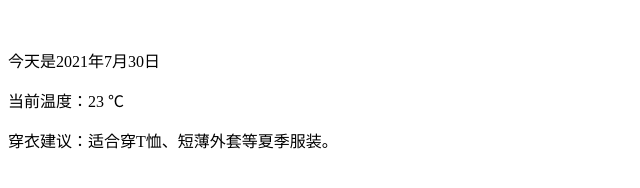
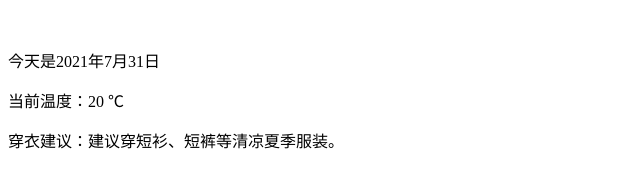
Before and after one commit to wjdnb/github-actions-weather-bot, a website: page index.html in a window 1280 px wide. Shown: the full height of the page, 0-640 px from the left. Drawn offline with Linux system fonts and the light colour scheme.

Commit message:
Deploying to gh-pages from @ Hgwxxdd/github-actions-weather-bot@aea2429bd86be5c978f74d9576fbf4d511fc1861 🚀

```diff
--- a/index.html
+++ b/index.html
@@ -4,8 +4,8 @@
   　　<meta http-equiv="Content-Type" content="text/html; charset=utf-8">
   　</head>
     <body>
-      <p>今天是2021年7月30日</p>
-      <p>当前温度：23 ℃</p>
-      <p>穿衣建议：适合穿T恤、短薄外套等夏季服装。</p>
+      <p>今天是2021年7月31日</p>
+      <p>当前温度：20 ℃</p>
+      <p>穿衣建议：建议穿短衫、短裤等清凉夏季服装。</p>
     </body>
   </html>
```
